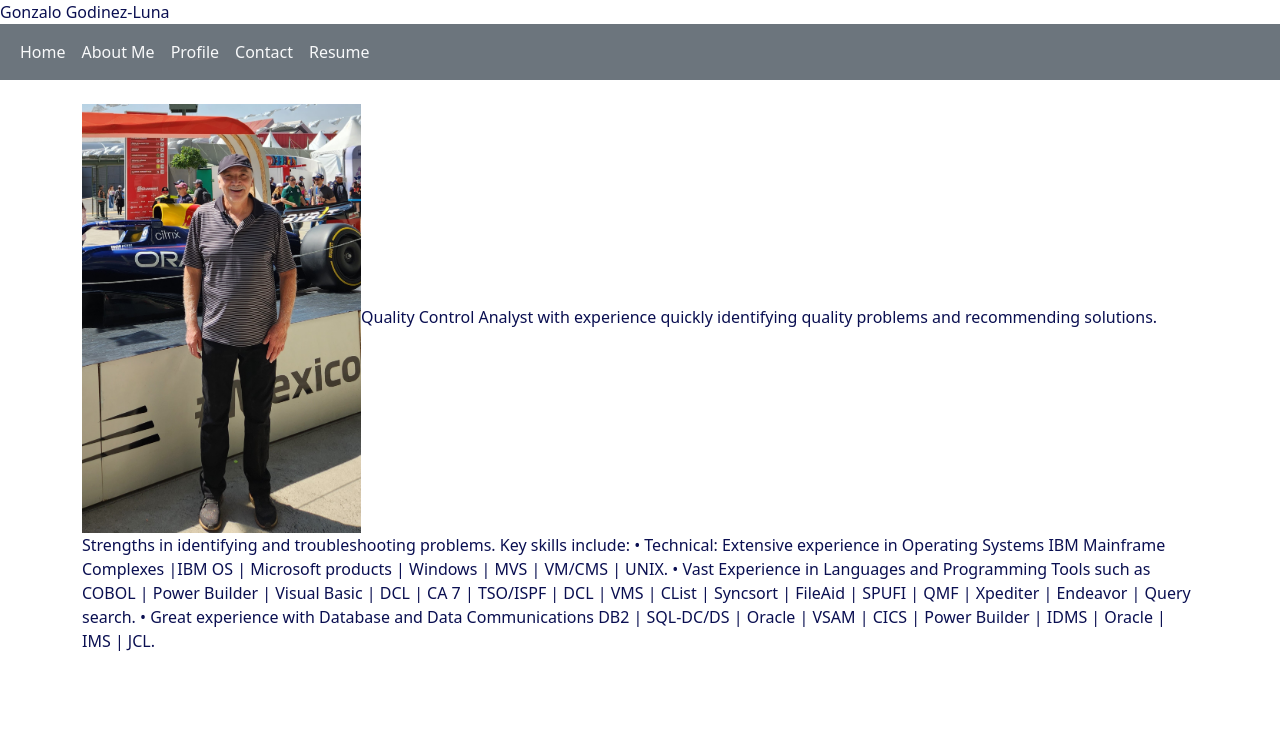
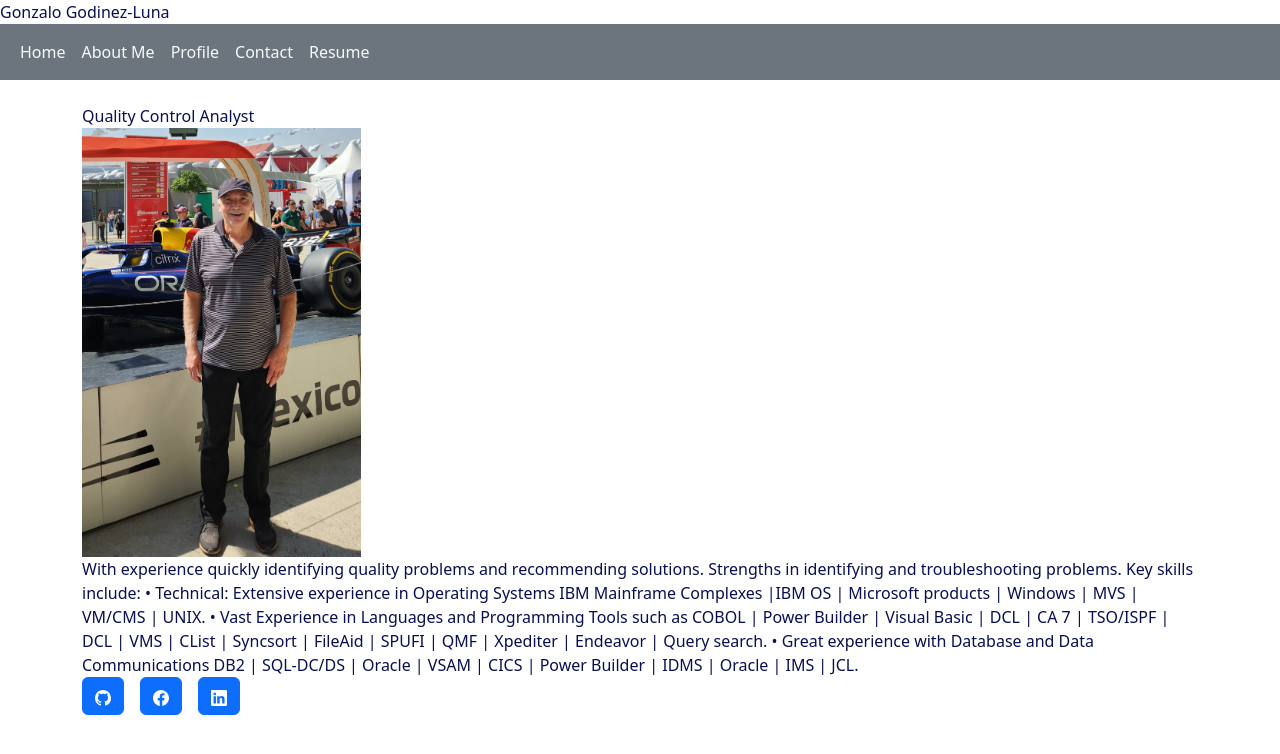
Before and after one commit to GonzaloGodinez/ReactPortfolio, a React (Vite) app in the folder vite-project/: page / in a window 1280 px wide. Shown: the top 754 px of the page. Built offline with nearby package versions, Linux system fonts and the light colour scheme.

Commit message:
Updated Home page

```diff
--- a/vite-project/src/pages/HomePage.jsx
+++ b/vite-project/src/pages/HomePage.jsx
@@ -8,13 +8,36 @@
   // Iterate over each mock user to display their abridged profile data and a link to their page
   return (
     <div className="container pt-4">
-      <img src={"./GGL-React-Port.jpg"} className="card-img-top w-25" alt="..." />
+      <header>Quality Control Analyst</header>
+      <div>
+        <div>
+          <img src={"./GGL-React-Port.jpg"} className="card-img-top w-25" alt="..." />
+        </div>
+        <div>
+          With experience quickly identifying quality problems and recommending solutions. Strengths in identifying and troubleshooting problems. Key skills include:
+          •	Technical: Extensive experience in Operating Systems IBM Mainframe Complexes |IBM OS | Microsoft products | Windows | MVS | VM/CMS | UNIX.
+          •	Vast Experience in Languages and Programming Tools such as COBOL | Power Builder | Visual Basic | DCL | CA 7 | TSO/ISPF | DCL | VMS | CList | Syncsort | FileAid | SPUFI | QMF | Xpediter | Endeavor | Query search.
+          •	Great experience with Database and Data Communications DB2 | SQL-DC/DS | Oracle | VSAM | CICS |
+          Power Builder | IDMS | Oracle | IMS | JCL.
+        </div>
+      </div>
 
-      Quality Control Analyst with experience quickly identifying quality problems and recommending solutions. Strengths in identifying and troubleshooting problems. Key skills include:
-      •	Technical: Extensive experience in Operating Systems IBM Mainframe Complexes |IBM OS | Microsoft products | Windows | MVS | VM/CMS | UNIX.
-      •	Vast Experience in Languages and Programming Tools such as COBOL | Power Builder | Visual Basic | DCL | CA 7 | TSO/ISPF | DCL | VMS | CList | Syncsort | FileAid | SPUFI | QMF | Xpediter | Endeavor | Query search.
-      •	Great experience with Database and Data Communications DB2 | SQL-DC/DS | Oracle | VSAM | CICS |
-      Power Builder | IDMS | Oracle | IMS | JCL.
+      <footer>
+        <a href="https://github.com/GonzaloGodinez" target="_blank" className="btn btn-primary me-3"><svg xmlns="http://www.w3.org/2000/svg" width="16" height="16" fill="currentColor" class="bi bi-github" viewBox="0 0 16 16">
+          <path d="M8 0C3.58 0 0 3.58 0 8c0 3.54 2.29 6.53 5.47 7.59.4.07.55-.17.55-.38 0-.19-.01-.82-.01-1.49-2.01.37-2.53-.49-2.69-.94-.09-.23-.48-.94-.82-1.13-.28-.15-.68-.52-.01-.53.63-.01 1.08.58 1.23.82.72 1.21 1.87.87 2.33.66.07-.52.28-.87.51-1.07-1.78-.2-3.64-.89-3.64-3.95 0-.87.31-1.59.82-2.15-.08-.2-.36-1.02.08-2.12 0 0 .67-.21 2.2.82.64-.18 1.32-.27 2-.27s1.36.09 2 .27c1.53-1.04 2.2-.82 2.2-.82.44 1.1.16 1.92.08 2.12.51.56.82 1.27.82 2.15 0 3.07-1.87 3.75-3.65 3.95.29.25.54.73.54 1.48 0 1.07-.01 1.93-.01 2.2 0 .21.15.46.55.38A8.01 8.01 0 0 0 16 8c0-4.42-3.58-8-8-8" />
+        </svg></a>
+
+        <a className="btn btn-primary me-3"><svg xmlns="http://www.w3.org/2000/svg" width="16" height="16" fill="currentColor" class="bi bi-facebook" viewBox="0 0 16 16">
+          <path d="M16 8.049c0-4.446-3.582-8.05-8-8.05C3.58 0-.002 3.603-.002 8.05c0 4.017 2.926 7.347 6.75 7.951v-5.625h-2.03V8.05H6.75V6.275c0-2.017 1.195-3.131 3.022-3.131.876 0 1.791.157 1.791.157v1.98h-1.009c-.993 0-1.303.621-1.303 1.258v1.51h2.218l-.354 2.326H9.25V16c3.824-.604 6.75-3.934 6.75-7.951" />
+        </svg></a>
+
+        <a className="btn btn-primary me-3"><svg xmlns="http://www.w3.org/2000/svg" width="16" height="16" fill="currentColor" class="bi bi-linkedin" viewBox="0 0 16 16">
+          <path d="M0 1.146C0 .513.526 0 1.175 0h13.65C15.474 0 16 .513 16 1.146v13.708c0 .633-.526 1.146-1.175 1.146H1.175C.526 16 0 15.487 0 14.854zm4.943 12.248V6.169H2.542v7.225zm-1.2-8.212c.837 0 1.358-.554 1.358-1.248-.015-.709-.52-1.248-1.342-1.248S2.4 3.226 2.4 3.934c0 .694.521 1.248 1.327 1.248zm4.908 8.212V9.359c0-.216.016-.432.08-.586.173-.431.568-.878 1.232-.878.869 0 1.216.662 1.216 1.634v3.865h2.401V9.25c0-2.22-1.184-3.252-2.764-3.252-1.274 0-1.845.7-2.165 1.193v.025h-.016l.016-.025V6.169h-2.4c.03.678 0 7.225 0 7.225z" />
+        </svg></a>
+      </footer>
     </div>
+
+
+
   );
 }
```
